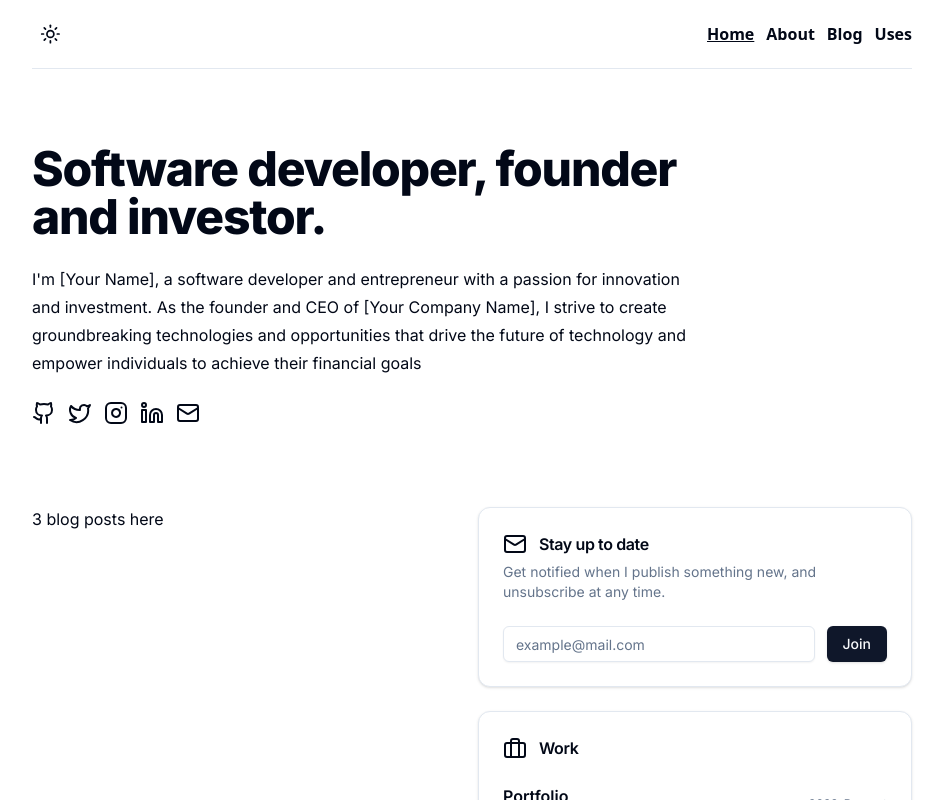
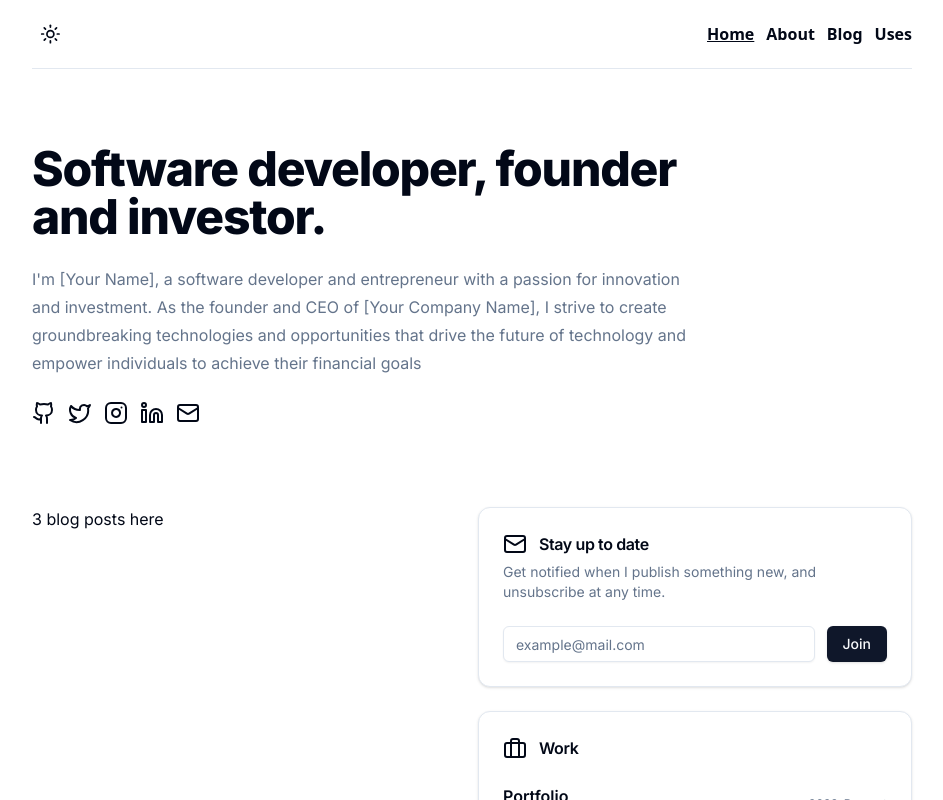
Before and after one commit to piotrszubert/nextjs-dev-portfolio, a Next.js app: page / in a window 1280 px wide. Shown: the top 800 px of the page, without its empty margins (168-1111 px from the left). Built offline with nearby package versions, Linux system fonts and the light colour scheme.

Commit message:
changed hero subheading color

```diff
--- a/components/pageHero.tsx
+++ b/components/pageHero.tsx
@@ -11,7 +11,7 @@ export default function PageHero({ heading = 'Default heading', subheading = 'De
     <>
       <div className="py-16 max-w-2xl">
         <h1 className='font-extrabold tracking-tight text-5xl'>{heading}</h1>
-        <p className='leading-7 mt-6'>{subheading}</p>
+        <p className='leading-7 mt-6 text-muted-foreground'>{subheading}</p>
         {children && (
           <div className='mt-6'>
             {children}
```
